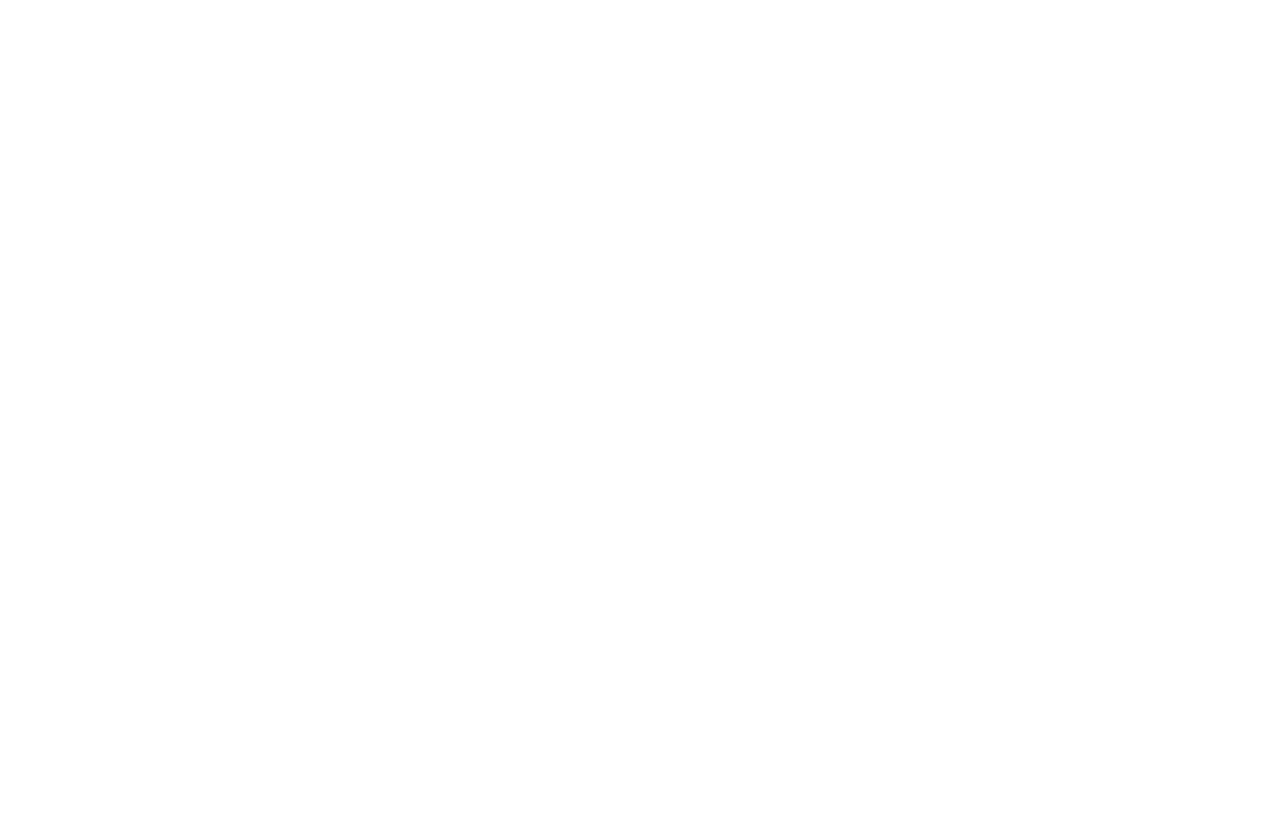
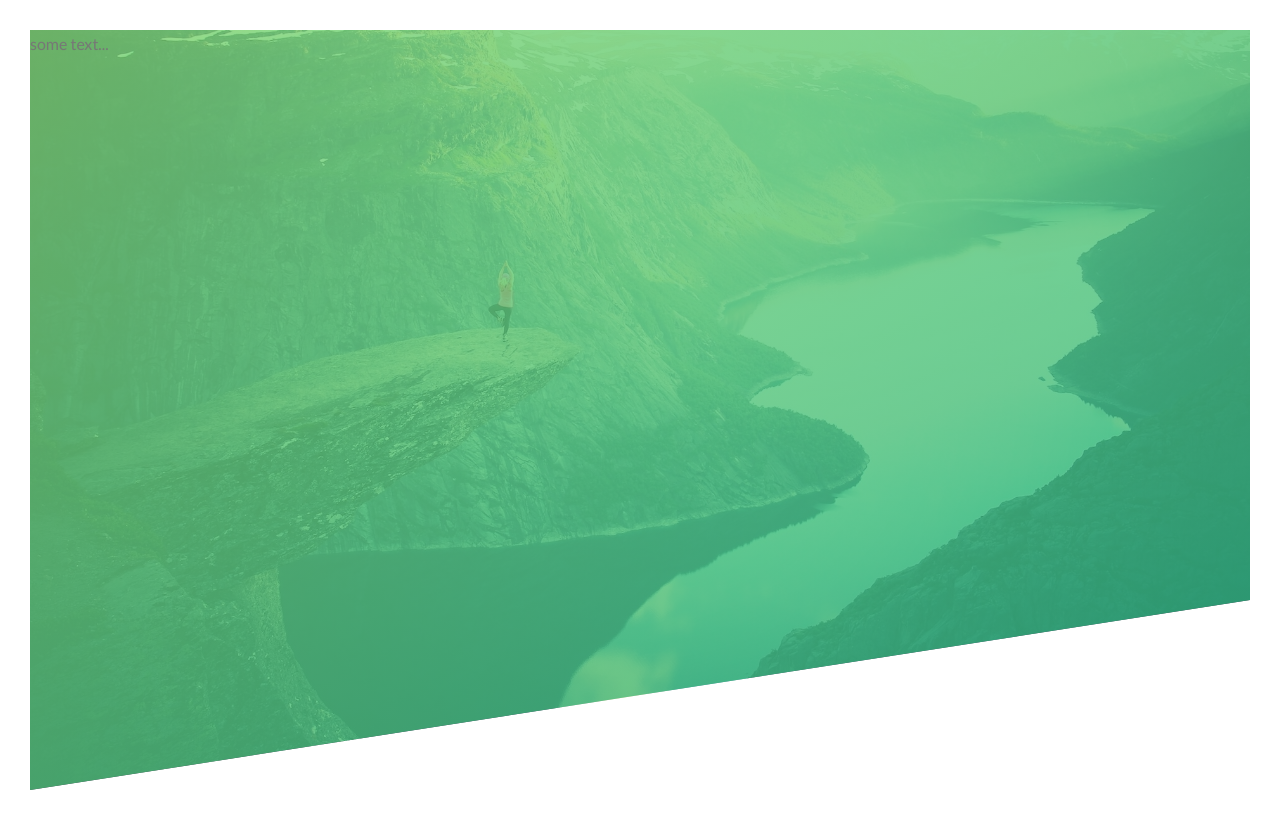
Before and after one commit to korobopolly/advanced-css-course-master, a plain HTML site: page Natours/starter/index.html in a window 1280 px wide. Drawn offline with Linux system fonts and the light colour scheme; files that its build step writes are made by us from their sources.

Commit message:
building header - part1

```diff
--- a/Natours/starter/css/style.css
+++ b/Natours/starter/css/style.css
@@ -6,3 +6,30 @@ Medium green: #55c57a
 Dark green: #28b485
 
 */
+
+*{
+    margin: 0;
+    padding: 0;
+    box-sizing:border-box;
+}
+
+body{
+    font-family: "Lato",sans-serif;
+    font-weight: 400;
+    font-size: 16px;
+    line-height: 1.7;
+    color:#777;
+    padding:30px;
+}
+
+.header{
+    height: 95vh;
+    background-image: linear-gradient(
+        to right bottom,
+        hsla(111, 55%, 64%, 0.8),hsla(160, 64%, 43%, 0.8)),
+    url(../img/hero.jpg);
+    background-size: cover;
+    background-position: top;
+
+    clip-path: polygon(0 0,100% 0,100% 75%,0 100%)
+}
--- a/Natours/starter/index.html
+++ b/Natours/starter/index.html
@@ -13,7 +13,9 @@
         <title>Natours | Exciting tours for adventurous people</title>
     </head>
     <body>
+        <header class="header">
+            some text...
 
-
+        </header>
     </body>
 </html>
```
